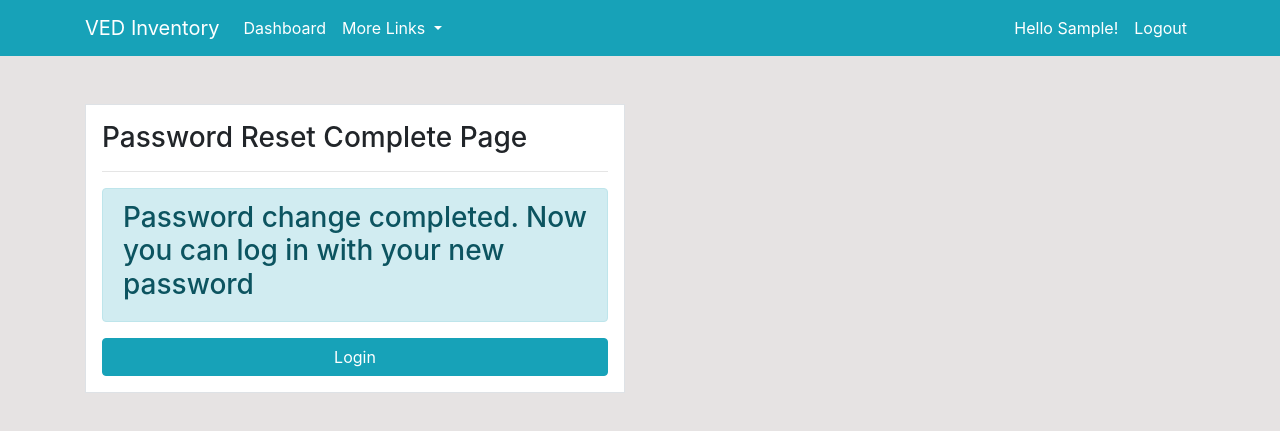
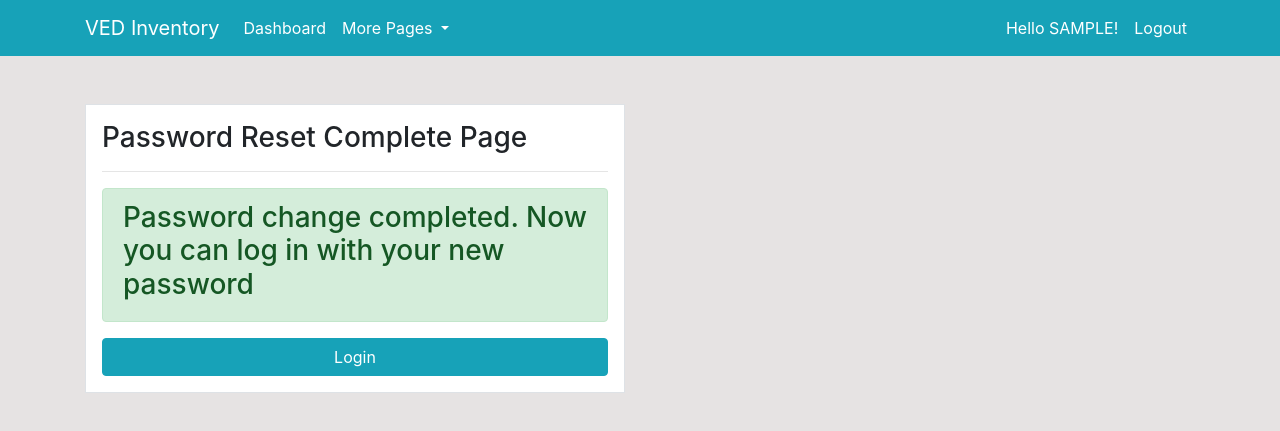
Before and after one commit to vedintech007/django-inventory-app, a Django app: page /password_reset_complete/ in a window 1280 px wide. Shown: the top 431 px of the page. Run offline with Django 3.2, Linux system fonts and the light colour scheme; the visitor is signed in with stand-in values (Sample User, id 1); parts of the project's set-up code (start-up, migrations or seed data) failed here and were passed over; some libraries are stand-ins or nearby versions.

Commit message:
Fixed typos

```diff
--- a/templates/partials/nav.html
+++ b/templates/partials/nav.html
@@ -18,12 +18,13 @@
 				<li class="nav-item dropdown">
 					<a class="nav-link dropdown-toggle text-white" href="#" id="navbarDropdown" role="button" data-toggle="dropdown"
 						aria-expanded="false">
-						More Links
+						More Pages
 					</a>
 					<div class="dropdown-menu" aria-labelledby="navbarDropdown">
 						<a class="dropdown-item" href="#">Categories</a>
 						<a class="dropdown-item" href="#"></a>
 						<div class="dropdown-divider"></div>
+						<a class="dropdown-item" href="{% url 'user-profile' %}">Update Details</a>
 						<a class="dropdown-item" href="{% url 'password_reset' %}">Change Password</a>
 					</div>
 				</li>
@@ -31,7 +32,7 @@
 
 			<ul class="navbar-nav ml-auto">
 				<li class="nav-item active">
-					<a class="nav-link text-white" href="{% url 'user-profile' %}">Hello {{request.user|title}}!<span
+					<a class="nav-link text-white" href="{% url 'user-profile' %}">Hello {{request.user|upper}}!<span
 							class="sr-only">(current)</span></a>
 				</li>
 				<li class="nav-item">
--- a/templates/user/password_reset_complete.html
+++ b/templates/user/password_reset_complete.html
@@ -9,7 +9,7 @@
 			<div class="border p-3 bg-white">
 				<h3>Password Reset Complete Page</h3>
 				<hr>
-				<div class="alert alert-info">
+				<div class="alert alert-success">
 					<h3>Password change completed. Now you can log in with your new password</h3>
 				</div>
 				<a class="btn btn-info col-12" href="{% url 'user-login' %}">Login</a>
--- a/user/views.py
+++ b/user/views.py
@@ -1,5 +1,6 @@
 from django.contrib.auth.forms import UserCreationForm
 from django.shortcuts import redirect, render
+from django.contrib.auth.decorators import login_required
 from django.contrib import messages
 
 from .forms import CreateUserForm, ProfileUpdateForm, UserUpdateForm
@@ -24,11 +25,13 @@ def register(request):
     return render(request, 'user/register.html', context)
 
 
+@login_required
 def profile(request):
 
     return render(request, 'user/profile.html')
 
 
+@login_required
 def profile_update(request):
     if request.method == "POST":
         user_form = UserUpdateForm(request.POST, instance=request.user)
```
